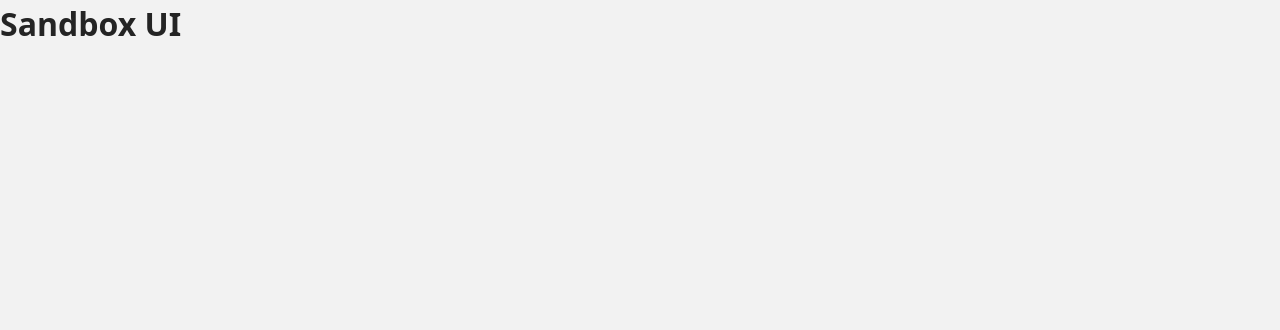
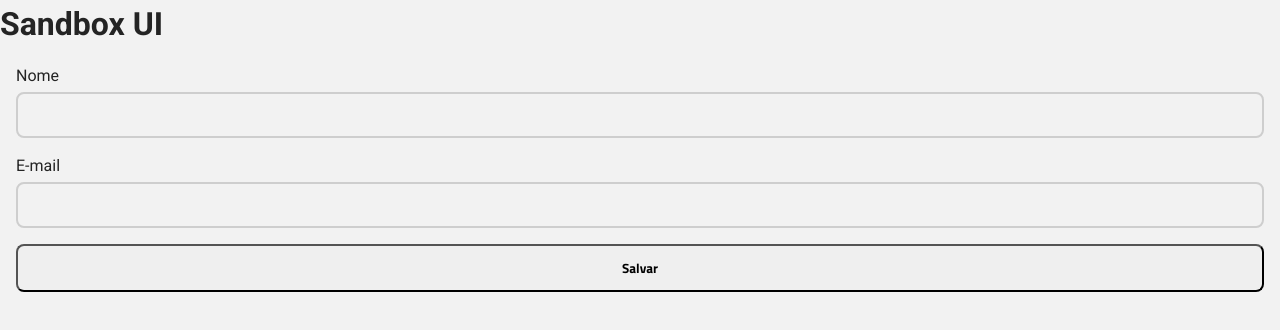
Before and after one commit to adairjuneo/sandbox-ui, a React (Vite) app: page / in a window 1280 px wide. Shown: the top 330 px of the page. Built offline with nearby package versions, Linux system fonts and the light colour scheme.

Commit message:
basic form component created

```diff
--- a/eslint.config.js
+++ b/eslint.config.js
@@ -37,8 +37,9 @@ export default tseslint.config(
       '@typescript-eslint/no-unused-vars': [
         'warn',
         {
-          argsIgnorePattern: 'req|res|next|__',
+          argsIgnorePattern: 'req|res|next',
           destructuredArrayIgnorePattern: '__',
+          ignoreRestSiblings: true,
         },
       ],
       semi: ['warn', 'always'],
@@ -74,6 +75,7 @@ export default tseslint.config(
         'error',
         { allowAllPropertiesOnSameLine: true },
       ],
+      '@typescript-eslint/no-explicit-any': 'off',
     },
     ignores: ['dist/**', 'build/**', '.vscode/*', '.env', 'node_modules'],
   }
--- a/index.html
+++ b/index.html
@@ -1,8 +1,14 @@
 <!doctype html>
 <html lang="en">
   <head>
+    <link rel="preconnect" href="https://fonts.googleapis.com" />
+    <link rel="preconnect" href="https://fonts.gstatic.com" crossorigin />
+    <link rel="icon" type="image/svg+xml" href="/logo.svg" />
+    <link
+      href="https://fonts.googleapis.com/css2?family=Roboto:ital,wght@0,100..900;1,100..900&family=Titillium+Web:ital,wght@0,200;0,300;0,400;0,600;0,700;0,900;1,200;1,300;1,400;1,600;1,700&display=swap"
+      rel="stylesheet"
+    />
     <meta charset="UTF-8" />
-    <link rel="icon" type="image/svg+xml" href="/logo.svg" />
     <meta name="viewport" content="width=device-width, initial-scale=1.0" />
     <title>Sandbox UI</title>
   </head>
--- a/package.json
+++ b/package.json
@@ -11,7 +11,8 @@
   },
   "dependencies": {
     "react": "19.0.0",
-    "react-dom": "19.0.0"
+    "react-dom": "19.0.0",
+    "zod": "3.24.2"
   },
   "devDependencies": {
     "@eslint/js": "9.21.0",
--- a/src/App.tsx
+++ b/src/App.tsx
@@ -1,9 +1,59 @@
 import React from 'react';
+import { z } from 'zod';
+
+import { useForm } from './components/form';
+import { TextField } from './components/form/text-field';
+
+const formSchema = z.object({
+  nome: z.string().min(6, { message: 'Mínimo de 6 caracteres' }),
+  email: z.string().email({ message: 'Deve ser um e-mail valido.' }),
+});
+
+type DataForm = z.infer<typeof formSchema>;
 
 function App() {
+  const { errors, register, handleSubmit } = useForm(formSchema);
+
+  const handleSalvarDados = (data: DataForm) => {
+    console.log('data =>> ', data);
+  };
+
   return (
     <React.Fragment>
-      <h1>Sandbox UI</h1>
+      <div style={{ display: 'flex', gap: 16, flexDirection: 'column' }}>
+        <h1>Sandbox UI</h1>
+        {/* <button style={{ padding: '8px 12px', fontSize: 16 }}>Teste</button> */}
+      </div>
+      <form
+        onSubmit={handleSubmit(handleSalvarDados)}
+        style={{
+          display: 'flex',
+          gap: 16,
+          flexDirection: 'column',
+          padding: 16,
+        }}
+      >
+        <TextField
+          label="Nome"
+          type="text"
+          errors={errors.nome}
+          {...register('nome')}
+        />
+
+        <TextField
+          label="E-mail"
+          type="email"
+          errors={errors.email}
+          {...register('email')}
+        />
+
+        <button
+          type="submit"
+          style={{ padding: '12px 8px', borderRadius: '8px' }}
+        >
+          Salvar
+        </button>
+      </form>
     </React.Fragment>
   );
 }
--- /dev/null
+++ b/src/components/form/index.tsx
@@ -0,0 +1,57 @@
+import './styles.css';
+
+import React, { useState } from 'react';
+import { infer as ZodInfer, ZodSchema } from 'zod';
+
+type FieldErrors<T> = Partial<Record<keyof T, string>>;
+
+export function useForm<TSchema extends ZodSchema<any>>(schema: TSchema) {
+  type FormData = ZodInfer<TSchema>;
+
+  const [values, setValues] = useState<FormData>({} as FormData);
+  const [errors, setErrors] = useState<FieldErrors<FormData>>({});
+
+  const validateField = (name: keyof FormData, value: any) => {
+    const result = schema.safeParse({ ...values, [name]: value });
+    if (!result.success) {
+      const fieldError = result.error.flatten().fieldErrors[name]?.[0] || '';
+      setErrors((prev) => ({ ...prev, [name]: fieldError }));
+    } else {
+      setErrors((prev) => ({ ...prev, [name]: undefined }));
+    }
+  };
+
+  const register = (name: keyof FormData) => ({
+    name,
+    value: values[name] || '',
+    onChange: (event: React.ChangeEvent<HTMLInputElement>) => {
+      const newValue = event.target.value;
+      setValues((prev) => ({ ...prev, [name]: newValue }));
+      validateField(name, newValue);
+    },
+  });
+
+  const setExternalErrors = (externalErrors: FieldErrors<FormData>) => {
+    setErrors(externalErrors);
+  };
+
+  const handleSubmit =
+    (callback: (data: FormData) => void) => (event: React.FormEvent) => {
+      event.preventDefault();
+      const result = schema.safeParse(values);
+      if (result.success) {
+        callback(result.data);
+      } else {
+        const fieldErrors = result.error.flatten().fieldErrors;
+        const formattedErrors: FieldErrors<FormData> = Object.keys(
+          fieldErrors
+        ).reduce((acc, key) => {
+          acc[key as keyof FormData] = fieldErrors[key]?.[0] || '';
+          return acc;
+        }, {} as FieldErrors<FormData>);
+        setErrors(formattedErrors);
+      }
+    };
+
+  return { values, errors, register, handleSubmit, setExternalErrors };
+}
--- /dev/null
+++ b/src/components/form/styles.css
@@ -0,0 +1,26 @@
+input {
+  background-color: transparent;
+  color: #242424;
+  font-size: 16px;
+}
+
+.field-container {
+  display: flex;
+  flex-direction: column;
+  gap: 4px;
+}
+
+.field-input {
+  border: 2px solid #CECECE;
+  border-radius: 8px;
+  padding: 12px 8px;
+}
+
+.field-input[data-error=true] {
+  border-color: #DC3E42;
+}
+
+.field-container .field-error {
+  font-size: 14px;
+  color: #DC3E42;
+}
--- /dev/null
+++ b/src/components/form/text-field.tsx
@@ -0,0 +1,27 @@
+import './styles.css';
+
+import React from 'react';
+
+interface TextFieldProps extends React.ComponentProps<'input'> {
+  label?: string;
+  errors?: string;
+}
+
+export const TextField = React.forwardRef<HTMLInputElement, TextFieldProps>(
+  ({ label, errors, ...props }, ref) => {
+    return (
+      <div className="field-container">
+        {label && <label htmlFor={props.name}>{label}</label>}
+        <input
+          id={props.name}
+          ref={ref}
+          className="field-input"
+          placeholder={!label ? props.name : props.placeholder}
+          data-error={!!errors}
+          {...props}
+        />
+        {errors && <span className="field-error">{errors}</span>}
+      </div>
+    );
+  }
+);
--- a/src/index.css
+++ b/src/index.css
@@ -5,7 +5,7 @@
 }
 
 :root {
-  font-family: system-ui, Avenir, Helvetica, Arial, sans-serif;
+  font-family: Roboto, 'Titillium Web', system-ui, sans-serif;
   line-height: 1.5;
   font-weight: 400;
 
@@ -18,3 +18,16 @@
   -webkit-font-smoothing: antialiased;
   -moz-osx-font-smoothing: grayscale;
 }
+
+button {
+  font-family: 'Titillium Web', system-ui, sans-serif;
+  font-weight: 700;
+}
+
+button:focus,
+input:focus {
+  outline: none;
+  box-shadow: 0 0 0 3px #646464;
+
+  transition: box-shadow 250ms;
+}
```
Also changed, not shown: 1 other file (tests, documents, lock files or other folders).
